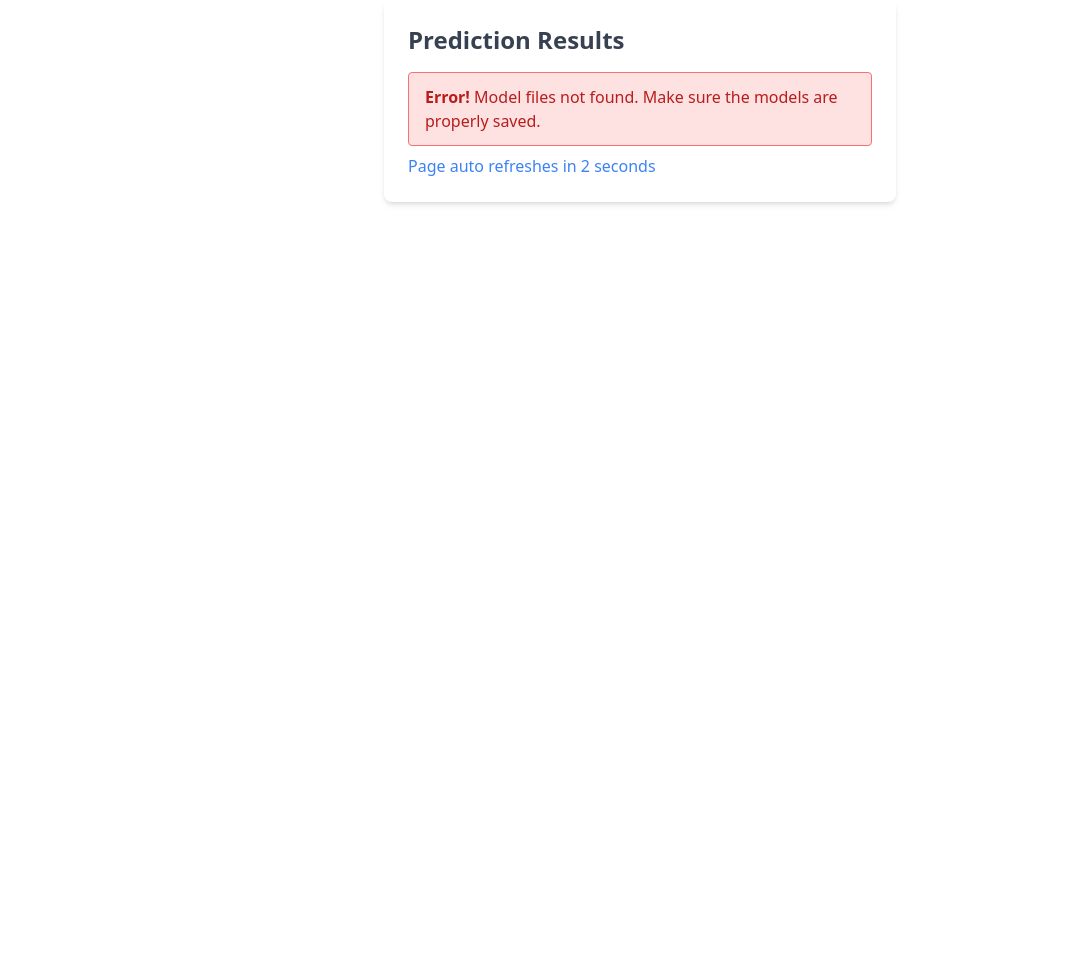
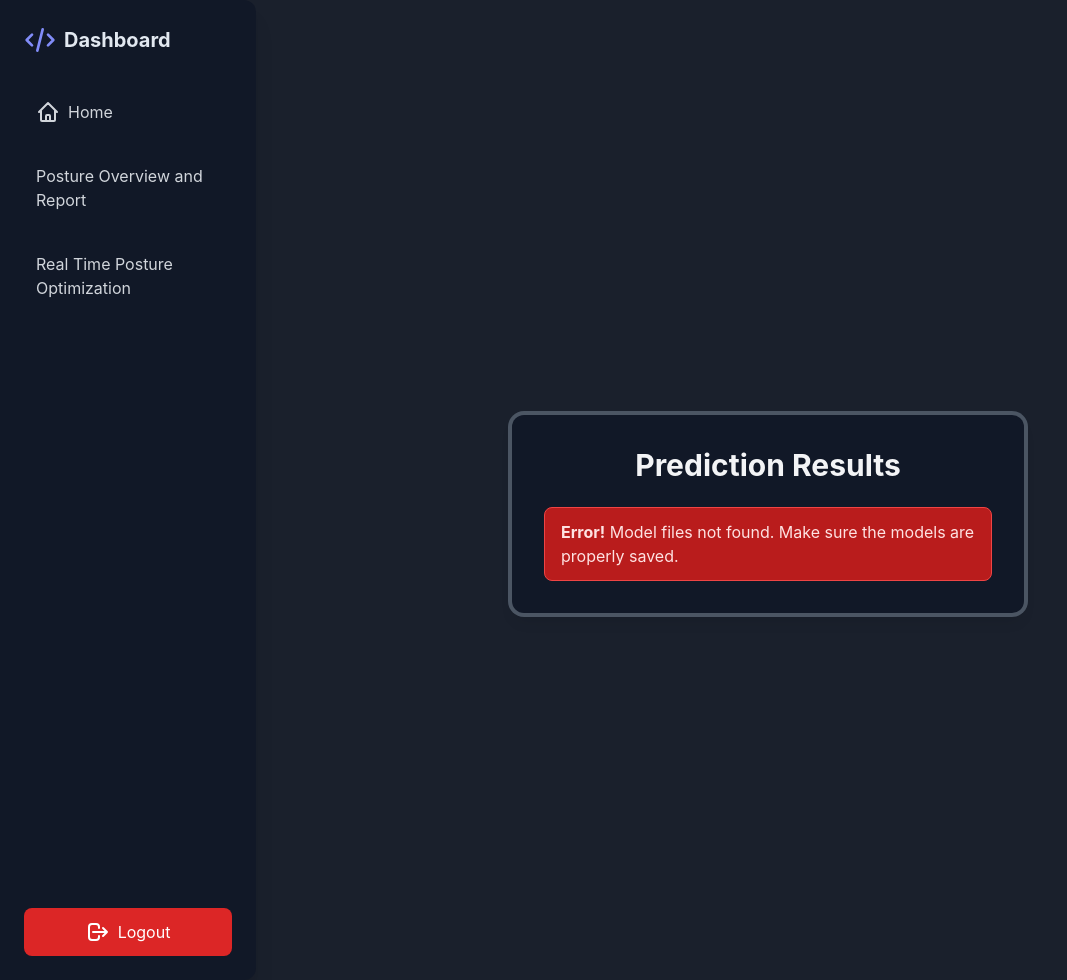
Before and after one commit to Biseshadhikari/IOT-Posture-Detection, a Django app: page /predict/ in a window 1280 px wide. Shown: the whole page, without its empty margins (0-1067 px from the left). Run offline with Django 5.2, Linux system fonts and the light colour scheme; a user stored in the database is signed in; data comes from the database, SQL or seed files in the repository; both versions use the stored data as it was after the commit; parts of the project's set-up code (start-up, migrations or seed data) failed here and were passed over; some libraries are stand-ins or nearby versions.

Commit message:
change in UI

```diff
--- a/core/settings.py
+++ b/core/settings.py
@@ -114,7 +114,7 @@
 
 USE_I18N = True
 
-USE_TZ = True
+USE_TZ = False
 
 
 # Static files (CSS, JavaScript, Images)
--- a/myapp/urls.py
+++ b/myapp/urls.py
@@ -2,6 +2,7 @@ from django.urls import path
 from . import views
 
 urlpatterns = [
+
     path('receive/', views.receive_data, name='receive_data'),
     path('predict/', views.predict_view, name='predict'),
 
--- a/myapp/views.py
+++ b/myapp/views.py
@@ -1,6 +1,6 @@
 import json
 from django.http import JsonResponse
-from django.shortcuts import render
+from django.shortcuts import render,redirect
 from .models import ESP32Data
 import joblib
 import pandas as pd
@@ -24,9 +24,19 @@ from django.utils import timezone
 from .models import ESP32Data, UserToken, ESPDevice
 import pandas as pd
 import joblib
+from django.shortcuts import render
+from django.utils import timezone
+from .models import ESP32Data
+from datetime import timedelta
+import pandas as pd
+from sklearn.cluster import KMeans
+import numpy as np
+from django.contrib.auth import login,logout,authenticate
 
 # Web login view
 def web_login(request):
+    if request.user.is_authenticated:
+        return redirect('/')
     if request.method == 'POST':
         username = request.POST.get('username')
         password = request.POST.get('password')
@@ -48,9 +58,8 @@ def web_login(request):
 def web_logout(request):
     user = request.user
     # Delete the token when user logs out
-    UserToken.objects.filter(user=user).delete()
     logout(request)  # Django logout
-    return redirect('login')
+    return redirect('/login')
 
 
 # Load model and label encoder
--- a/templates/base.html
+++ b/templates/base.html
@@ -0,0 +1,80 @@
+<!DOCTYPE html>
+<html lang="en">
+<head>
+    <meta charset="UTF-8">
+    <meta name="viewport" content="width=device-width, initial-scale=1.0">
+    <title>Posture Optimization</title>
+    <!-- Tailwind CSS CDN -->
+    <script src="https://cdn.tailwindcss.com"></script>
+    <style>
+        body {
+            font-family: 'Inter', sans-serif;
+            box-sizing: border-box;
+        }
+        .dark-theme-bg {
+            background-color: #1a202c; /* Dark gray */
+            color: #e2e8f0; /* Light gray */
+        }
+    </style>
+</head>
+<body class="dark-theme-bg">
+    <div class="flex h-screen">
+        <!-- Sidebar -->
+        <div class="w-64 bg-gray-900 shadow-xl rounded-r-xl p-6 flex flex-col justify-between">
+            <div>
+                <!-- Dashboard Logo/Title -->
+                <div class="flex items-center space-x-2 text-xl font-bold mb-8">
+                    <svg xmlns="http://www.w3.org/2000/svg" class="h-8 w-8 text-indigo-400" fill="none" viewBox="0 0 24 24" stroke="currentColor">
+                        <path stroke-linecap="round" stroke-linejoin="round" stroke-width="2" d="M10 20l4-16m4 4l4 4-4 4M6 16l-4-4 4-4" />
+                    </svg>
+                    <span>Dashboard</span>
+                </div>
+
+                <!-- Navigation Links -->
+                <nav>
+                    <ul>
+                        <li class="mb-4">
+                            <a href="/"
+                               class="flex items-center space-x-2 p-3 rounded-lg transition-colors duration-200
+                               {% if request.path == '/' %} bg-gray-700 text-white {% else %} text-gray-300 hover:bg-gray-700 hover:text-white {% endif %}">
+                                <svg xmlns="http://www.w3.org/2000/svg" class="h-6 w-6" fill="none" viewBox="0 0 24 24" stroke="currentColor">
+                                    <path stroke-linecap="round" stroke-linejoin="round" stroke-width="2" d="M3 12l2-2m0 0l7-7 7 7M5 10v10a1 1 0 001 1h3m10-11l2 2m-2-2v10a1 1 0 01-1 1h-3m-6 0a1 1 0 001-1v-4a1 1 0 011-1h2a1 1 0 011 1v4a1 1 0 001 1m-6 0h6" />
+                                </svg>
+                                <span>Home</span>
+                            </a>
+                        </li>
+                        <li class="mb-4">
+                            <a href="/posture/dashboard"
+                               class="flex items-center space-x-2 p-3 rounded-lg transition-colors duration-200
+                               {% if request.path == '/posture/dashboard' %} bg-gray-700 text-white {% else %} text-gray-300 hover:bg-gray-700 hover:text-white {% endif %}">
+                                <span>Posture Overview and Report</span>
+                            </a>
+                        </li>
+                        <li class="mb-4">
+                            <a href="/predict"
+                               class="flex items-center space-x-2 p-3 rounded-lg transition-colors duration-200
+                               {% if request.path == '/predict' %} bg-gray-700 text-white {% else %} text-gray-300 hover:bg-gray-700 hover:text-white {% endif %}">
+                                <span>Real Time Posture Optimization</span>
+                            </a>
+                        </li>
+                    </ul>
+                </nav>
+            </div>
+
+            <!-- Logout Button -->
+            <a href="/logout"
+               class="flex items-center justify-center p-3 text-white bg-red-600 rounded-lg hover:bg-red-700 transition-colors duration-200">
+                <svg xmlns="http://www.w3.org/2000/svg" class="h-6 w-6" fill="none" viewBox="0 0 24 24" stroke="currentColor">
+                    <path stroke-linecap="round" stroke-linejoin="round" stroke-width="2" d="M17 16l4-4m0 0l-4-4m4 4H7m6 4v1a3 3 0 01-3 3H6a3 3 0 01-3-3V7a3 3 0 013-3h4a3 3 0 013 3v1" />
+                </svg>
+                <span class="ml-2">Logout</span>
+            </a>
+        </div>
+
+        <!-- Main Content Area -->
+        <div class="flex-1 p-6 overflow-y-auto">
+            {% block content %}{% endblock content %}
+        </div>
+    </div>
+</body>
+</html>
--- a/templates/predictions.html
+++ b/templates/predictions.html
@@ -1,61 +1,59 @@
-<!DOCTYPE html>
-<html lang="en">
-<head>
-    <meta charset="UTF-8">
-    <meta name="viewport" content="width=device-width, initial-scale=1.0">
-    <title>Prediction Result</title>
-    <script src="https://cdn.tailwindcss.com"></script>
-    <script>
-        // Reload the page every 2 seconds
-        setInterval(function() {
-            window.location.reload();
-        },1300);
-    </script>
-</head>
-<body class=" {% if prediction == 'bad' %} bg-red-500 {% elif prediction == 'good' %} bg-green-500 {% else %} bg-white{% endif %}min-h-screen flex items-center justify-center">
 
-    <div class="bg-white shadow-md rounded-lg p-6 max-w-lg w-full">
-        <h1 class="text-2xl font-bold text-gray-700 mb-4">Prediction Results</h1>
+{% extends "base.html" %}
+
+<!-- The 'title' block is replaced to set a specific title for this page -->
+{% block title %}Prediction Result{% endblock %}
+
+<!-- The 'content' block contains all the unique content for this page. -->
+{% block content %}
+    <!-- Main Content Area -->
+    <div class="flex-1 p-10 overflow-y-auto w-full min-h-screen flex items-center justify-center">
+
+        <div class="bg-gray-900 shadow-lg rounded-xl p-8 max-w-lg w-full transition-transform transform {% if prediction == 'bad' %} ring-4 ring-red-500 {% elif prediction == 'good' %} ring-4 ring-green-500 {% else %} ring-4 ring-gray-600 {% endif %}">
+            <h1 class="text-3xl font-bold text-gray-100 mb-6 text-center">Prediction Results</h1>
 
             {% if error %}
-            <div class="bg-red-100 border border-red-400 text-red-700 px-4 py-3 rounded relative" role="alert">
+                <div class="bg-red-700 border border-red-500 text-red-100 px-4 py-3 rounded-lg relative" role="alert">
                     <strong class="font-bold">Error!</strong>
                     <span class="block sm:inline">{{ error }}</span>
                 </div>
             {% else %}
-            <div class="space-y-4">
+                <div class="space-y-6">
                     <!-- Display Parameters -->
-                <div class="flex justify-between items-center bg-blue-100 p-4 rounded-lg">
-                    <span class="font-semibold text-gray-700">Param 1:</span>
-                    <span class="text-gray-900">{{ param1 }}</span>
+                    <div class="flex justify-between items-center bg-gray-700 p-4 rounded-lg shadow-inner">
+                        <span class="font-semibold text-gray-300">Param 1:</span>
+                        <span class="text-white">{{ param1 }}</span>
                     </div>
 
-                <div class="flex justify-between items-center bg-blue-100 p-4 rounded-lg">
-                    <span class="font-semibold text-gray-700">Param 2:</span>
-                    <span class="text-gray-900">{{ param2 }}</span>
+                    <div class="flex justify-between items-center bg-gray-700 p-4 rounded-lg shadow-inner">
+                        <span class="font-semibold text-gray-300">Param 2:</span>
+                        <span class="text-white">{{ param2 }}</span>
                     </div>
 
-                <div class="flex justify-between items-center bg-blue-100 p-4 rounded-lg">
-                    <span class="font-semibold text-gray-700">Param 3:</span>
-                    <span class="text-gray-900">{{ param3 }}</span>
+                    <div class="flex justify-between items-center bg-gray-700 p-4 rounded-lg shadow-inner">
+                        <span class="font-semibold text-gray-300">Param 3:</span>
+                        <span class="text-white">{{ param3 }}</span>
                     </div>
 
-
-
                     <!-- Display Prediction Result -->
-                <div class="mt-6">
-                    <h2 class="text-xl font-semibold text-gray-600">Prediction Result:</h2>
-                    <div class="text-2xl font-bold text-gray-900 mt-2">
+                    <div class="mt-8 text-center">
+                        <h2 class="text-xl font-semibold text-gray-300">Prediction Result:</h2>
+                        <div class="text-5xl font-extrabold mt-2 uppercase
+                            {% if prediction == 'bad' %} text-red-500 {% elif prediction == 'good' %} text-green-500 {% else %} text-gray-400{% endif %}">
                             {{ prediction|default:"N/A" }}
                         </div>
                     </div>
+                </div>
+            {% endif %}
 
 
         </div>
-
-        {% endif %}
-        <div class="text-blue-500 pt-2">Page auto refreshes in 2 seconds</div>
     </div>
 
-</body>
-</html>
+    <!-- Auto refresh script -->
+    <script>
+        setInterval(function() {
+            window.location.reload();
+        }, 1300);
+    </script>
+{% endblock content %}
```
Also changed, not shown: templates/index.html (+22 -20 lines), templates/login.html (+55 -17 lines), templates/posture_dashboard.html (+59 -85 lines), db.sqlite3. Lines whose indentation alone changed are shown as unchanged.
